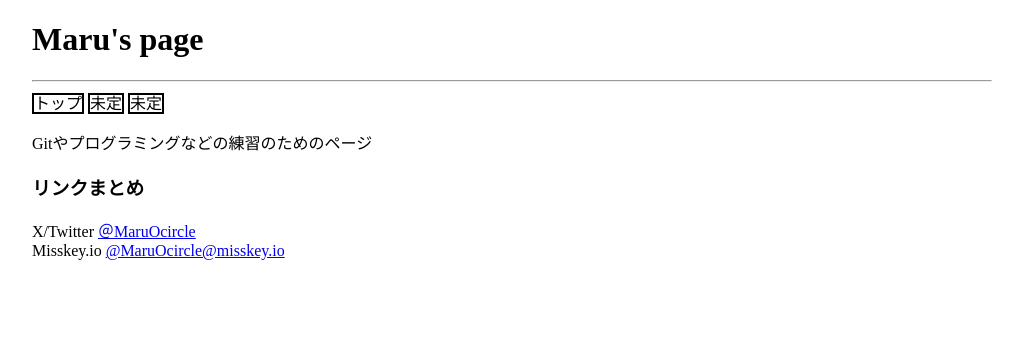
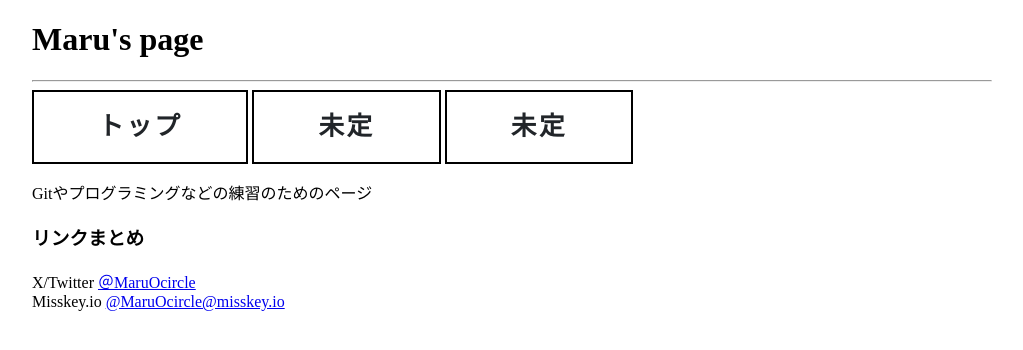
Before and after one commit to MaruOcircle/MaruOcircle.github.io, a Jekyll site: the page built from index.md, in a window 1280 px wide. Shown: the top 350 px of the page, without its empty margins (128-1151 px from the left). Built offline with Jekyll 4.4.1, drawn with Linux system fonts in a browser that asks for light colours.

Commit message:
Update default.html

```diff
--- a/_layouts/default.html
+++ b/_layouts/default.html
@@ -10,11 +10,9 @@
     <div class='container'>
       <h1>Maru's page</h1>
       <hr>
-      <div class='menu'>
-        <a class='top_button' helf=''>トップ</a>
-        <a class='top_button' helf=''>未定</a>
-        <a class='top_button' helf=''>未定</a>
-      </div>
+      <a class='menu top_button' helf=''>トップ</a>
+      <a class='menu top_button' helf=''>未定</a>
+      <a class='menu top_button' helf=''>未定</a>
     </div>
     <div class='container'>
       {{content}}
```
